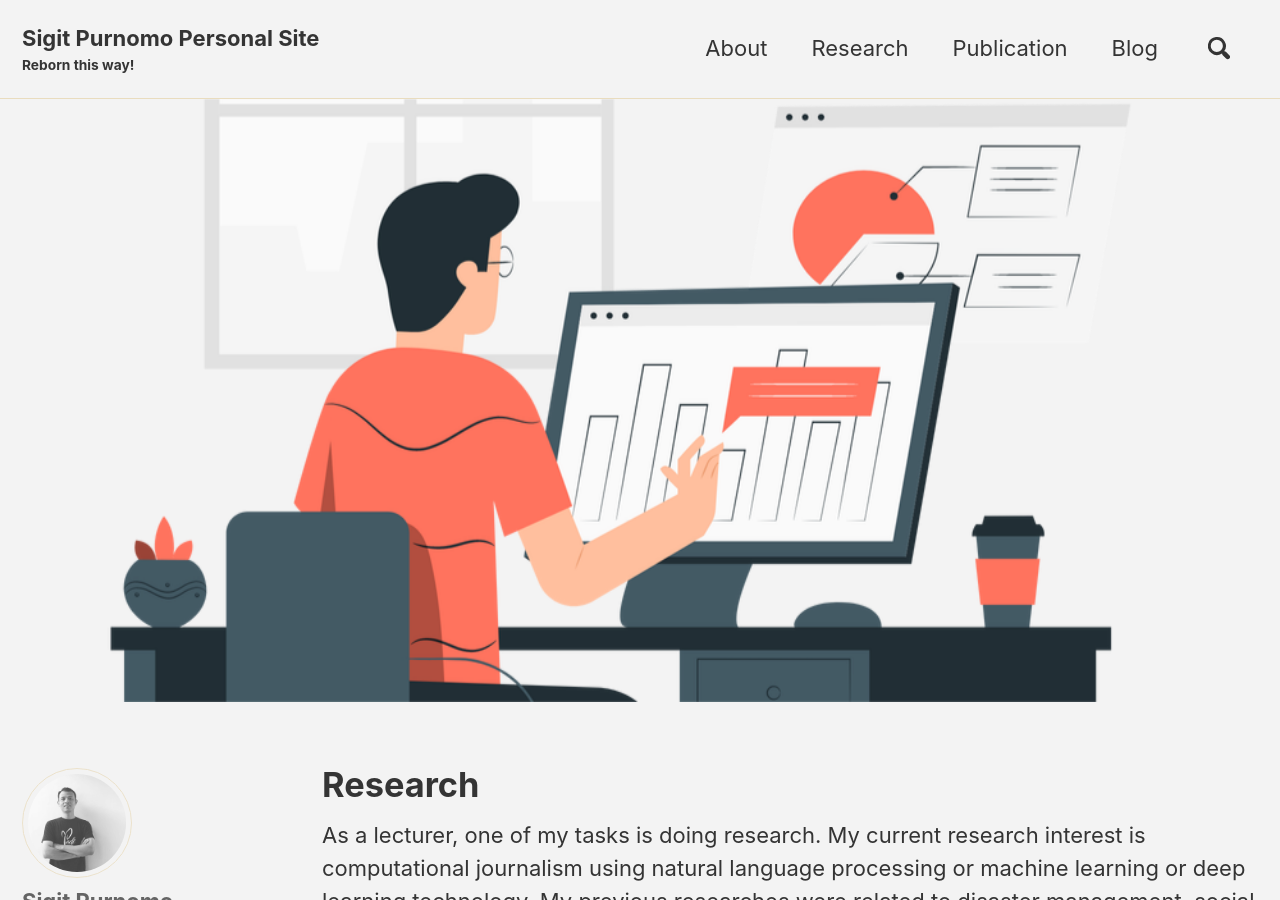
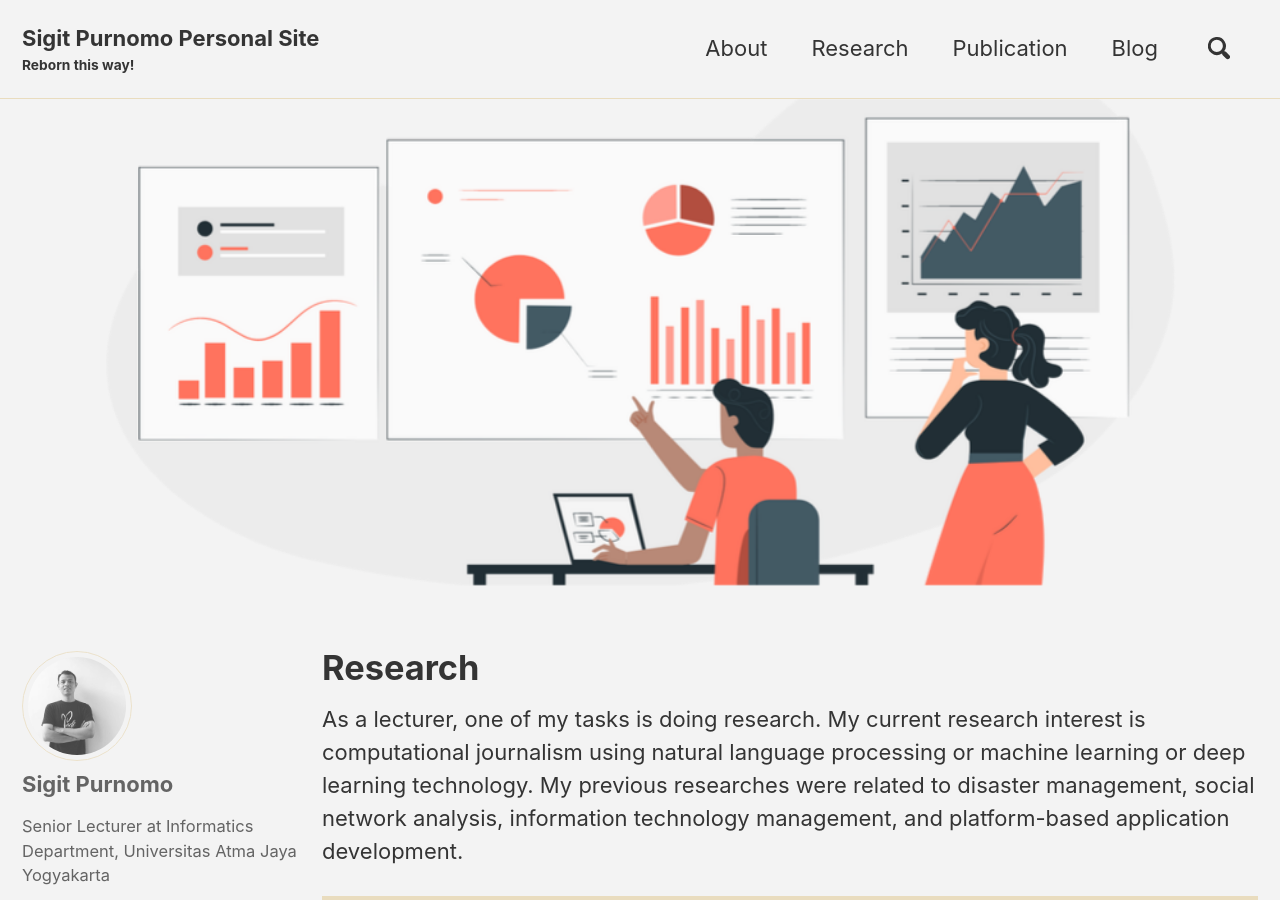
Before and after one commit to sigit-purnomo/sigit-purnomo.github.io, a Jekyll site: the page built from _pages/research.md, in a window 1280 px wide and 900 px high. Built offline with Jekyll 4.4.1, drawn with Linux system fonts in a browser that asks for light colours; cached includes are drawn as plain includes; nearby versions of some CDN libraries; a style sheet for code colours, icons or effects is not loaded.

Commit message:
Update research.md

```diff
--- a/_pages/research.md
+++ b/_pages/research.md
@@ -4,7 +4,7 @@ permalink: /research/
 excerpt: "Research about omputational journalism using natural language processing or machine learning or deep learning technology, disaster management, social network analysis, information technology management, and platform-based application development"
 layout: single
 header:
-  image: /assets/images/rsz_browser_stats-pana.png
+  image: /assets/images/rsz_data_report-pana.png
 author_profile: true
 sitemap: true
 modified: 2020-04-25
```
